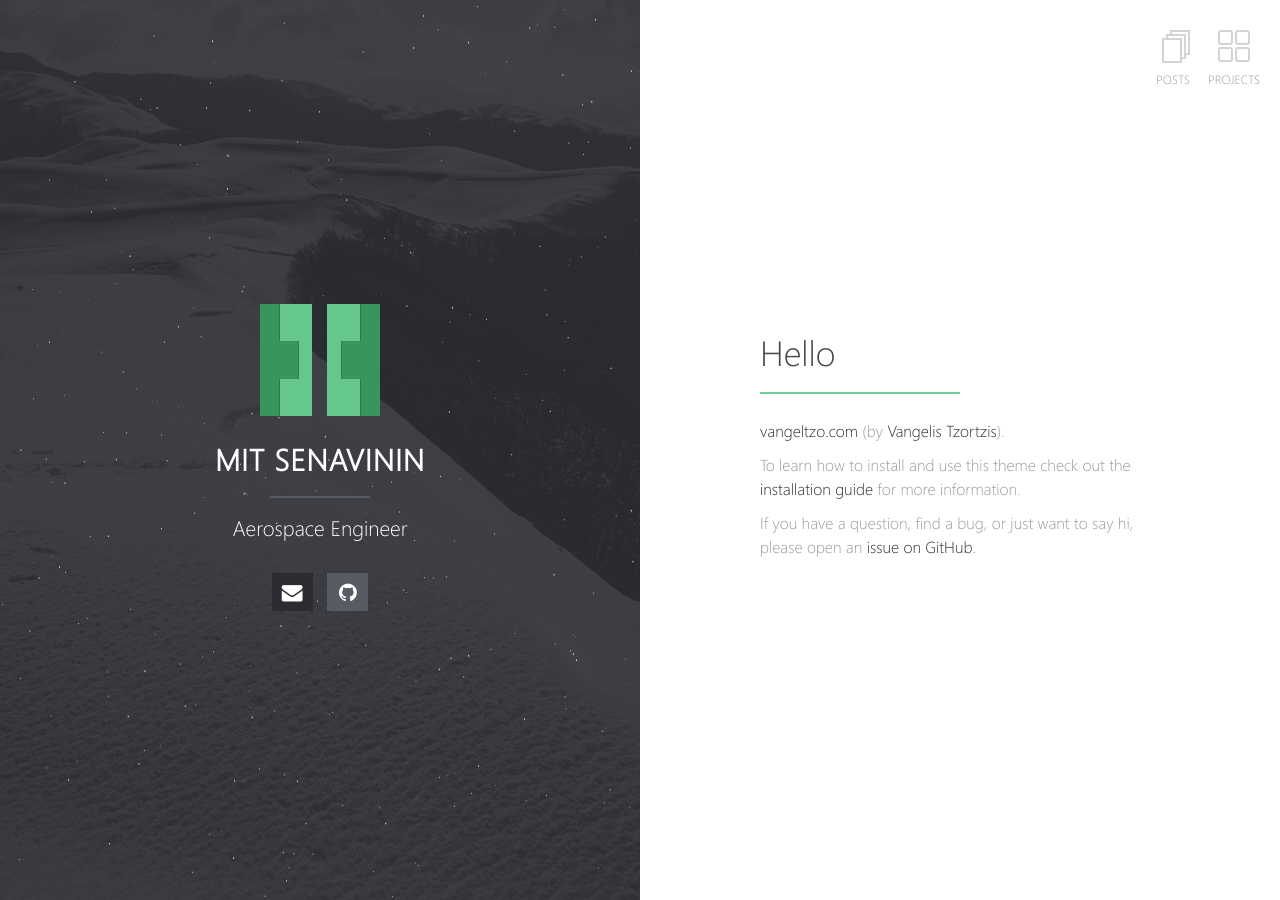
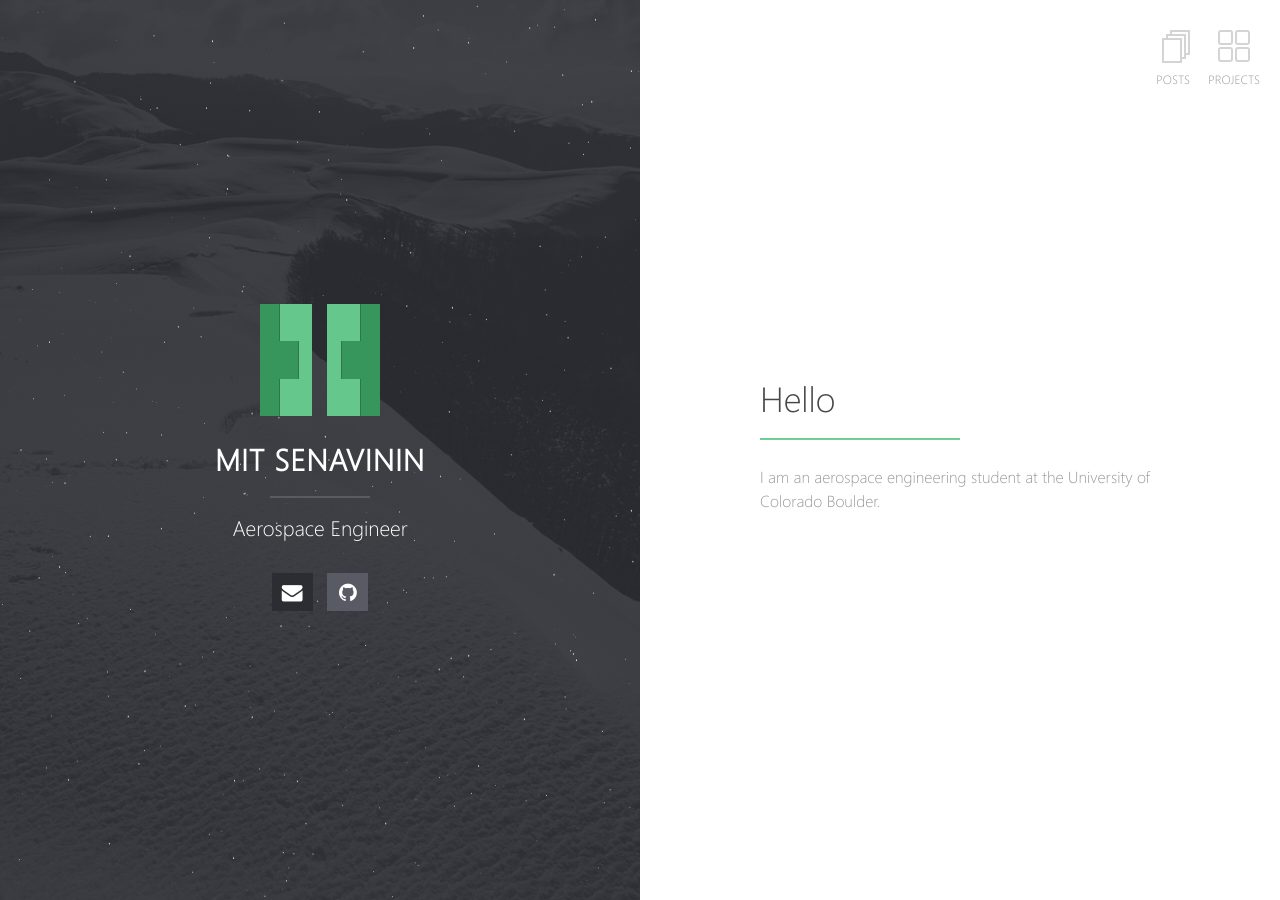
Before and after one commit to MTSVN/mtsvn.github.io, a Jekyll site: the page built from index.md, in a window 1280 px wide. Built offline with Jekyll 4.4.1, drawn with Linux system fonts in a browser that asks for light colours; our own code applies the rules of GitHub Pages for plain Markdown files.

Commit message:
updatedconfig34

```diff
--- a/index.md
+++ b/index.md
@@ -3,8 +3,4 @@ layout: home
 ---
 # Hello
 
- [vangeltzo.com](http://vangeltzo.com/) (by [Vangelis Tzortzis](https://github.com/srekoble)).
-
-To learn how to install and use this theme check out the [installation guide](http://taylantatli.me/Halve/halve-theme/) for more information.
-
-If you have a question, find a bug, or just want to say hi, please open an [issue on GitHub](https://github.com/TaylanTatli/Halve/issues/new).
+I am an aerospace engineering student at the University of Colorado Boulder.
```
